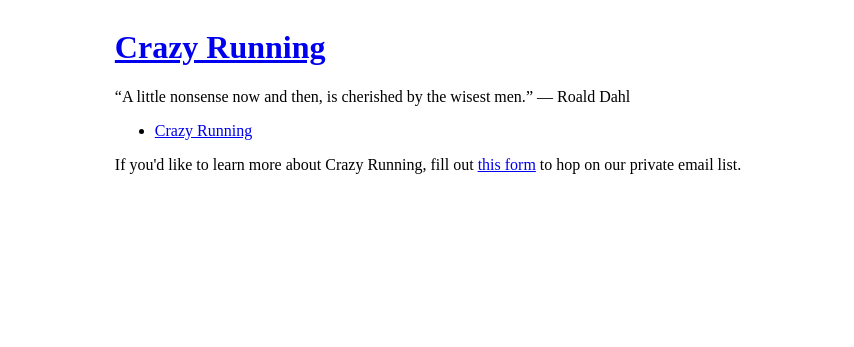
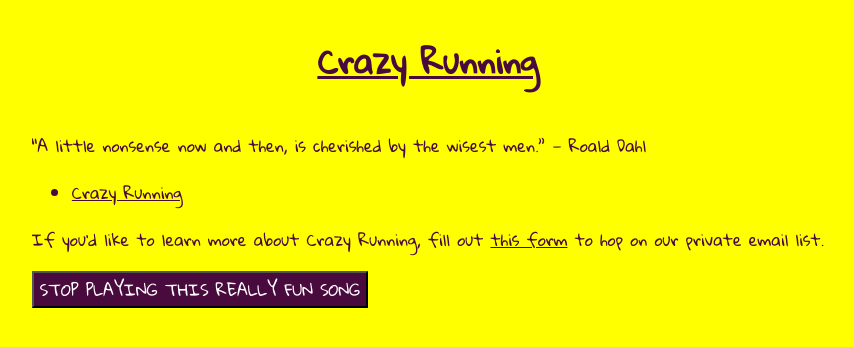
Before and after one commit to gilbertginsberg/crazy-running, a Jekyll site: the page built from index.html, in a window 1280 px wide. Shown: the top 347 px of the page, without its empty margins (212-1066 px from the left). Built offline with Jekyll 4.4.1, drawn with Linux system fonts in a browser that asks for light colours.

Commit message:
feat: Added font and audio

```diff
--- a/_layouts/default.html
+++ b/_layouts/default.html
@@ -2,7 +2,7 @@
 <html lang="en">
   {% include head.html %}
   <body>
-    <div id="site-container">
+    <div class="site-container">
     {% include header.html %}
     <main class="page-content" aria-label="Content" role="main">
        <div class="wrapper">
--- a/assets/css/main.scss
+++ b/assets/css/main.scss
@@ -1,12 +1,31 @@
 ---
 
 ---
+@import url('https://fonts.googleapis.com/css?family=Gloria+Hallelujah');
 
 * {
   box-sizing: border-box;
 }
 
 body {
+  color: #490a3d;
+  background-color: #ffff00;
+  font-family: 'Gloria Hallelujah', cursive;
+  font-size: medium;
+}
+
+.site-container {
   display: flex;
-  justify-content: center;
+  flex-direction: column;
+  align-items: center;
 }
+
+a {
+  color: inherit;
+}
+
+button {
+  color: #fff;
+  background-color: #490a3d;
+  font: inherit;
+}
--- a/index.html
+++ b/index.html
@@ -13,3 +13,14 @@ layout: default
 </ul>
 
 <p>If you'd like to learn more about Crazy Running, fill out <a href="https://goo.gl/forms/a3dlqDrU2AHESxsU2">this form</a> to hop on our private email list.</p>
+
+<button id="stop-song">STOP PLAYING THIS REALLY FUN SONG</button>
+
+<script>
+  const music = new Audio('assets/macklemore_and_we_danced.mp3');
+  const btn = document.getElementById('stop-song');
+
+  music.play();
+
+  btn.addEventListener('click', () => music.pause());
+</script>
```
Also changed, not shown: Gemfile.lock, 4 other files.
